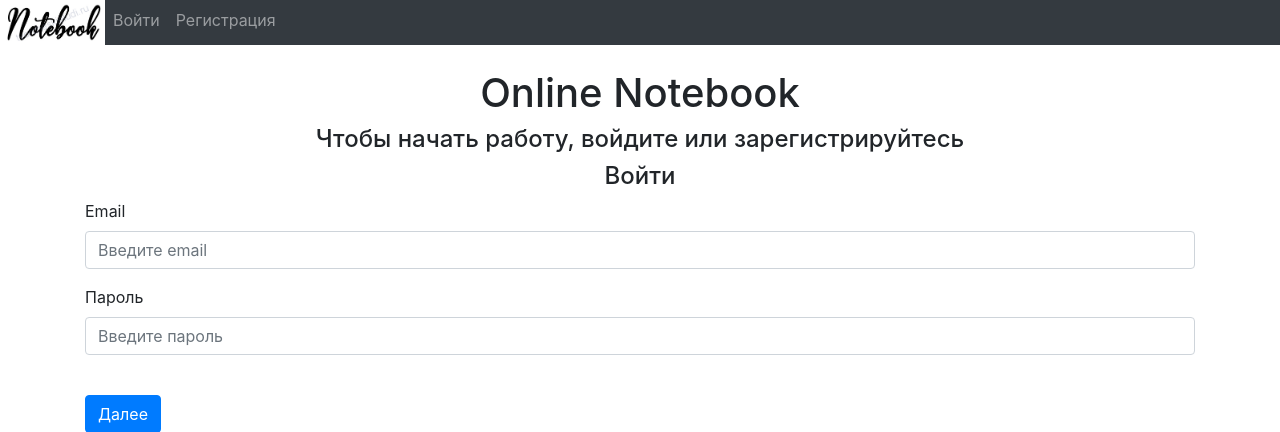
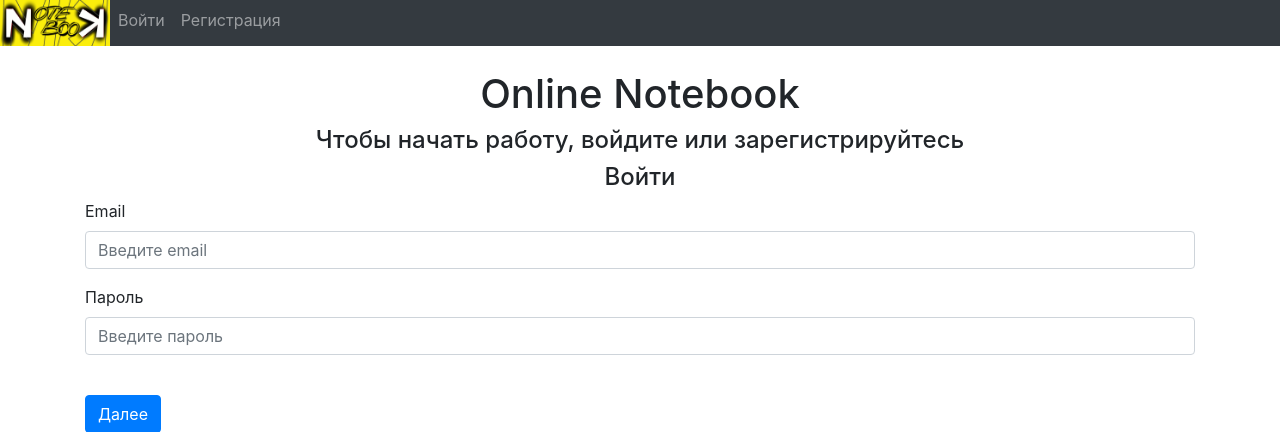
Before and after one commit to SkorikovGeorge/git_web_project, a Flask app: page / in a window 1280 px wide. Shown: the top 432 px of the page. Run offline with Flask 2, Linux system fonts and the light colour scheme; some libraries are stand-ins or nearby versions.

Commit message:
новая картинка

```diff
--- a/website/templates/base.html
+++ b/website/templates/base.html
@@ -26,7 +26,7 @@
           <div class="collapse navbar-collapse" id="navbar">
             <div class="navbar-nav">
               <!--изображение на сайте-->
-              <img src="static/notes.jpg" width="105px" height=”50px” border="20px">
+              <img src="static/notebookru.jpg" width="110px" height=”50px” border="20px">
               <!--настройка видимости кнопок в зависимости от состояния пользователя-->
               {% if user.is_authenticated %}
               <a class="nav-item nav-link" id="home" href="/notes">Главная</a>
```
Also changed, not shown: website/static/notebookru.jpg (added), website/static/notes.jpg (deleted).
